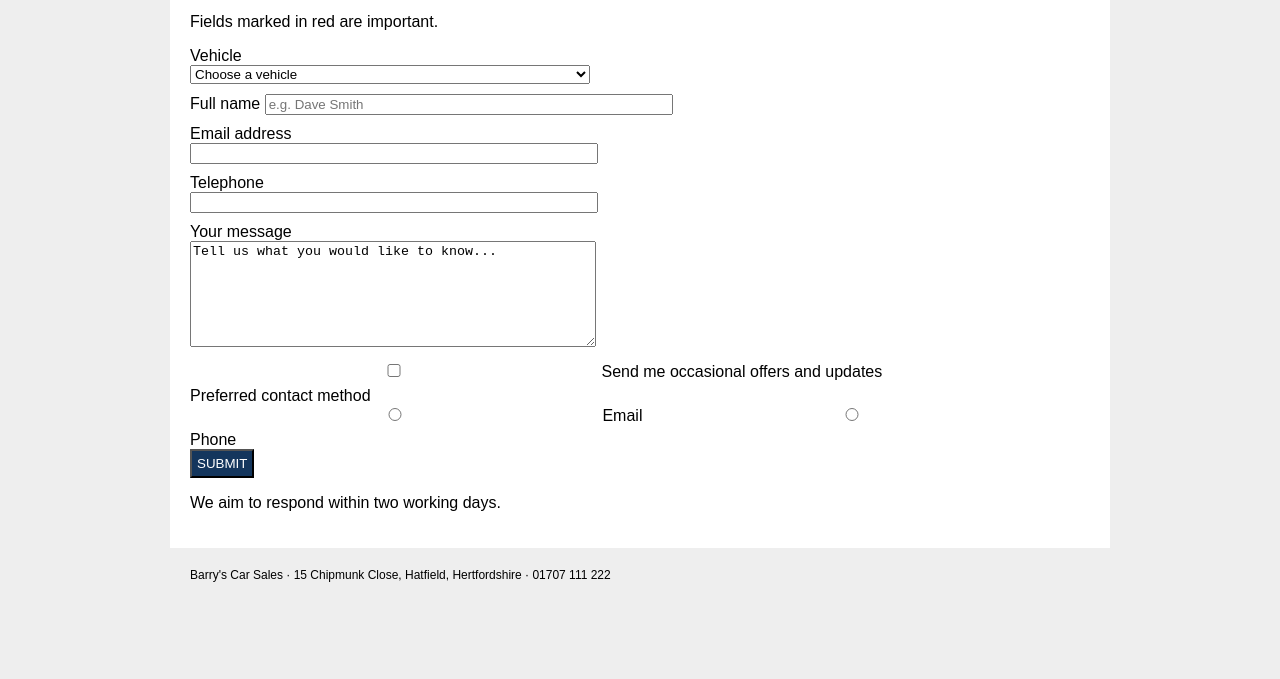
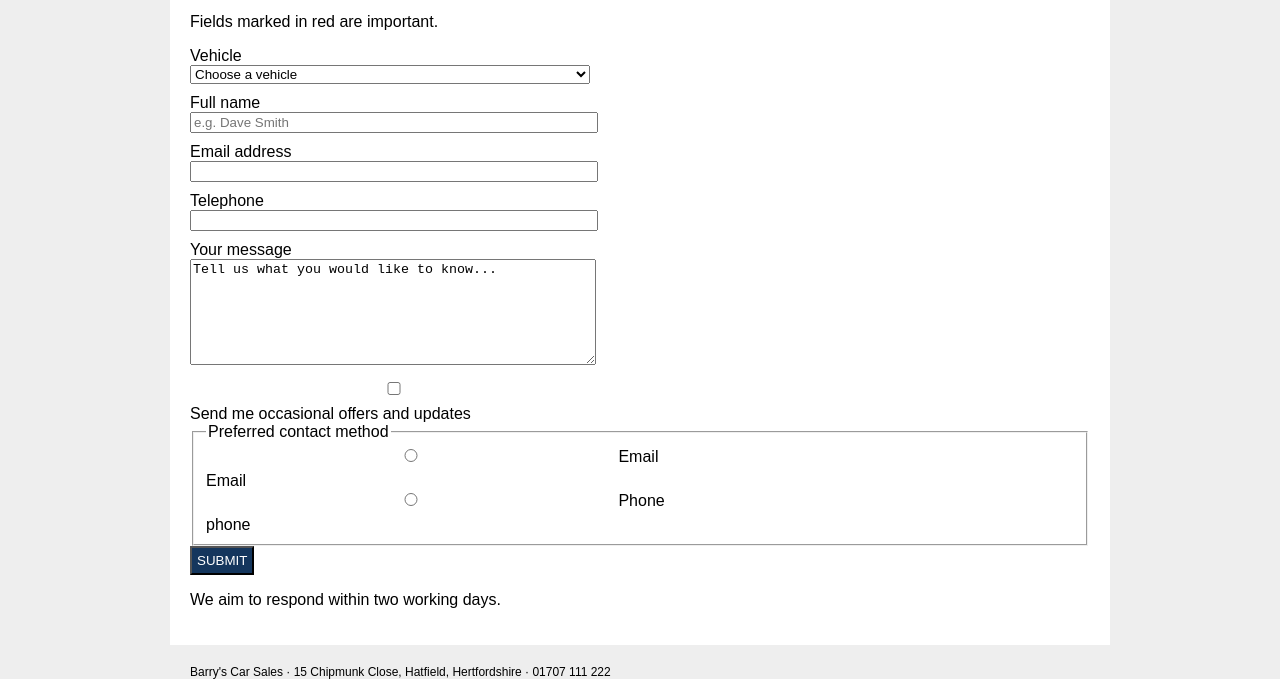
Before and after one commit to Mehran587763/barrys_car_sales, a plain HTML site: page enquiry.html in a window 1280 px wide. Shown: the part 275-954 px from the top of the page. Before the commit the page ends 857 px from the top, so only its background shows below. Drawn offline with Linux system fonts and the light colour scheme.

Commit message:
form labels fixed and fielsets/legend added

```diff
--- a/enquiry.html
+++ b/enquiry.html
@@ -40,8 +40,8 @@
         </div>
 
         <div>
-            <span>Full name</span>
-            <input type="text" name="name" placeholder="e.g. Dave Smith">
+            <label for="name">Full name</label>
+            <input type="text" id="name"name="name" placeholder="e.g. Dave Smith">
         </div>
 
         <div>
@@ -61,16 +61,18 @@
 
         <div>
             <input type="checkbox" id="updates" name="updates">
-            <span>Send me occasional offers and updates</span>
+            <label for="updates">Send me occasional offers and updates</label>
         </div>
 
-        <div>
-            <label>Preferred contact method</label>
+        <fieldset>
+            <legend>Preferred contact method</legend>
             <div>
-                <input type="radio" name="contact" value="email"> Email
-                <input type="radio" name="contact" value="phone"> Phone
+                <input type="radio" id="contact-email" name="contact" value="email">    Email
+                <label for="contact-email">Email</label>
+                <input type="radio" id="contact-phone" name="contact" value="phone"> Phone
+                <label for="contact-phone">phone</label>
             </div>
-        </div>
+        </fieldset>
 
         <button type="submit">SUBMIT</button>
     </form>
```
